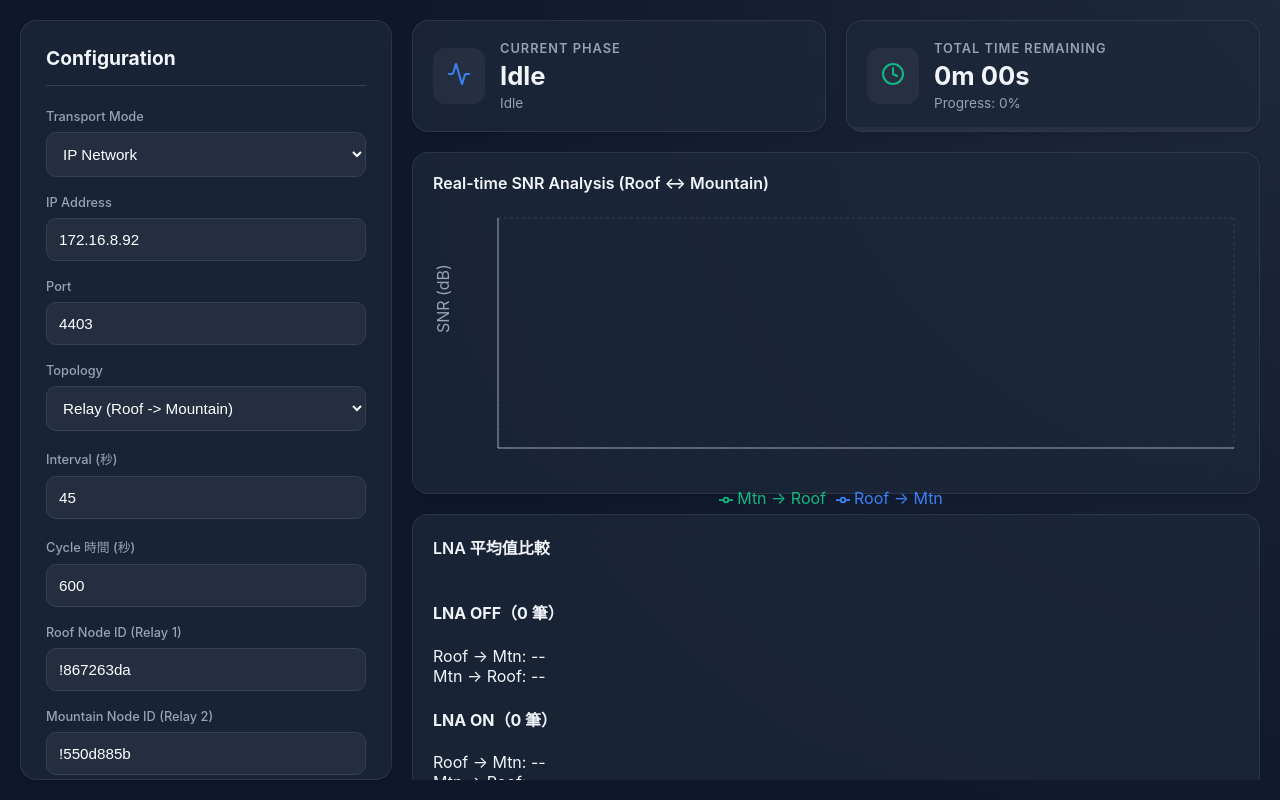
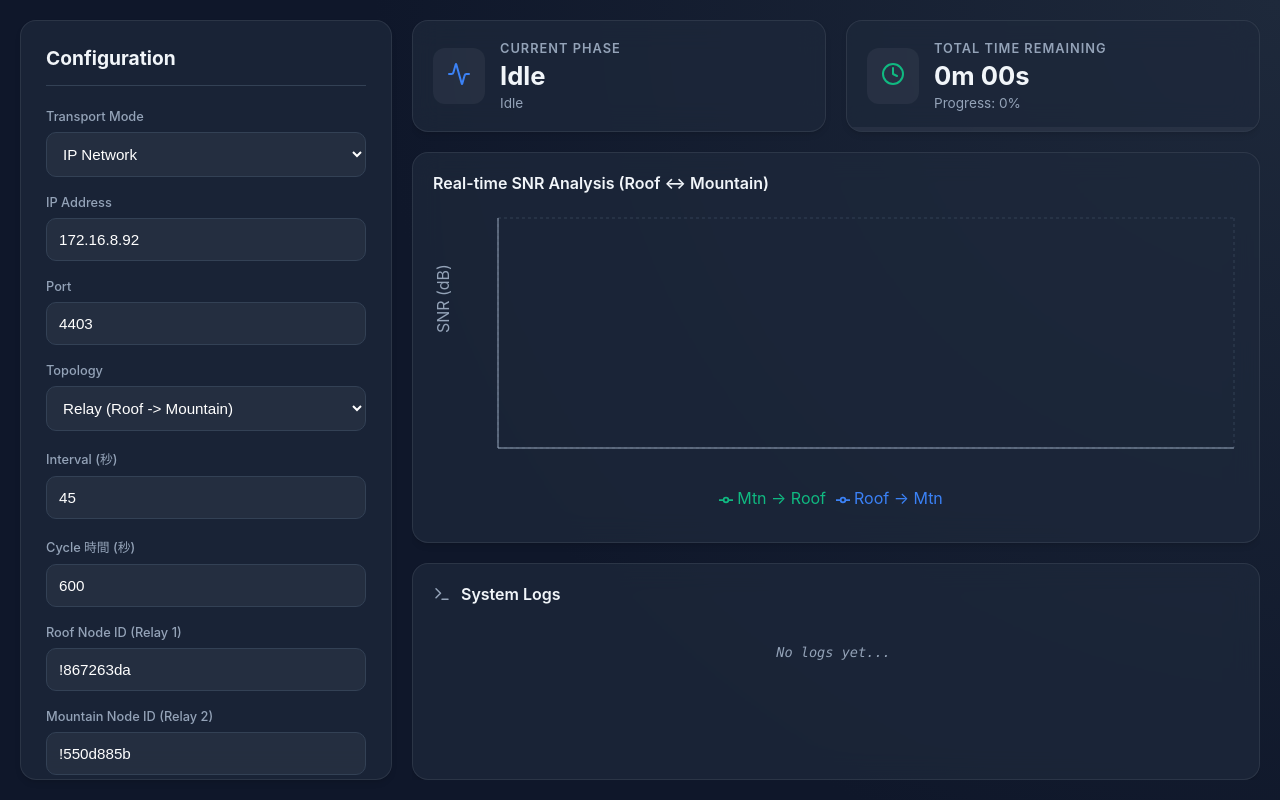
Before and after one commit to toodi0418/MeshtasticSNRTool, a React (Vite) app in the folder app/: page / in a window 1280 px wide. Built offline with nearby package versions, Linux system fonts and the light colour scheme.

Commit message:
Delay LNA average card until test completes

```diff
--- a/app/src/components/Dashboard.tsx
+++ b/app/src/components/Dashboard.tsx
@@ -55,6 +55,10 @@ export const Dashboard: React.FC<Props> = ({ progress, logs, resetToken }) => {
         hasValue(averages?.lna_on_mtn_to_roof) && hasValue(averages?.lna_off_mtn_to_roof)
             ? averages!.lna_on_mtn_to_roof! - averages!.lna_off_mtn_to_roof!
             : undefined;
+    const showAverageStats =
+        progress.phase === 'Done' &&
+        (averages?.lna_off_samples ?? 0) > 0 &&
+        (averages?.lna_on_samples ?? 0) > 0;
 
     return (
         <div className="dashboard-container">
@@ -95,6 +99,7 @@ export const Dashboard: React.FC<Props> = ({ progress, logs, resetToken }) => {
             </div>
 
             {/* Averages Section */}
+            {showAverageStats && (
                 <div className="chart-section glass">
                     <div className="section-header">
                         <h3>LNA 平均值比較</h3>
@@ -117,6 +122,7 @@ export const Dashboard: React.FC<Props> = ({ progress, logs, resetToken }) => {
                         </div>
                     </div>
                 </div>
+            )}
 
             {/* Logs Section */}
             <div className="logs-section glass">
```
Also changed, not shown: 1 other file (tests, documents, lock files or other folders). Lines whose indentation alone changed are shown as unchanged.
